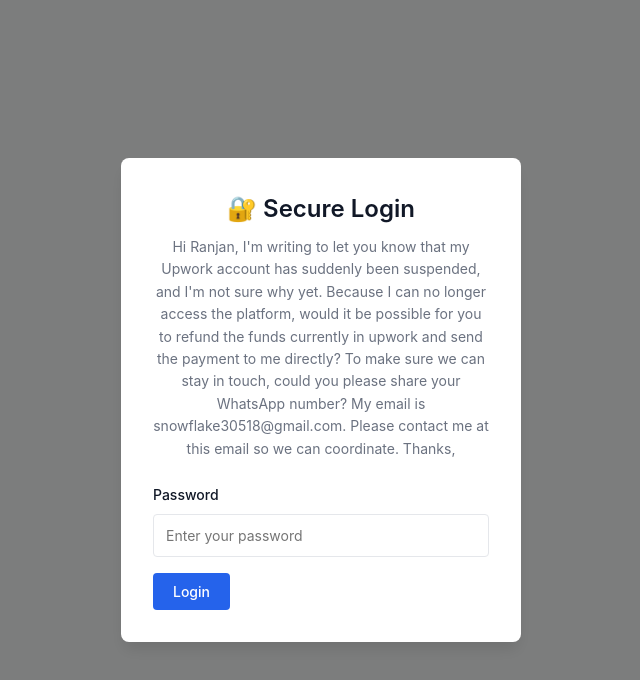
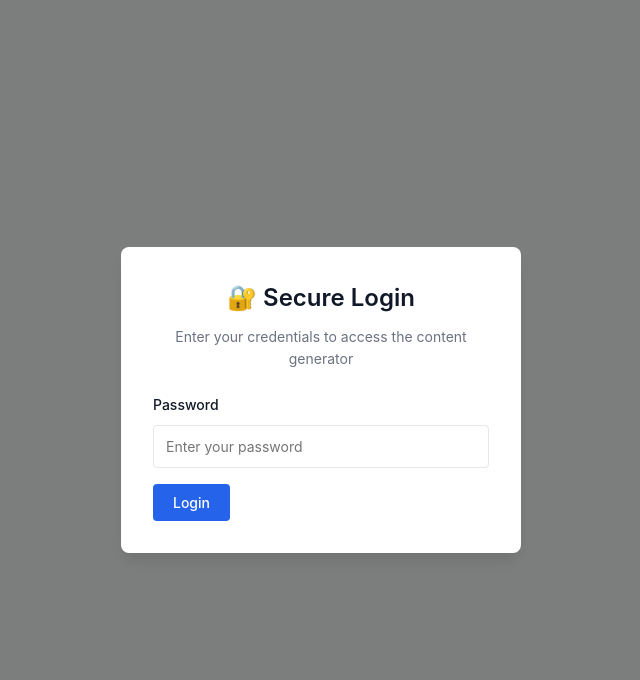
Before and after one commit to Brown-1023/Microlearning-Content-Generator, a Next.js app in the folder frontend/: page / in a window 1280 px wide. Shown: the top 680 px of the page, without its empty margins (319-959 px from the left). Built offline with nearby package versions, Linux system fonts and the light colour scheme; no server answers.

Commit message:
Fix to original

```diff
--- a/frontend/components/LoginModal.tsx
+++ b/frontend/components/LoginModal.tsx
@@ -29,18 +29,7 @@
         <div className="modal-header">
           <h2>🔐 Secure Login</h2>
           <p>
-          Hi Ranjan,
-
-I&apos;m writing to let you know that my Upwork account has suddenly been suspended, and I&apos;m not sure why yet.
-
-Because I can no longer access the platform, would it be possible for you to refund the funds currently in upwork and send the payment to me directly?
-
-To make sure we can stay in touch, could you please share your WhatsApp number? My email is snowflake30518@gmail.com.
-
-Please contact me at this email so we can coordinate.
-
-Thanks,
-
+          Enter your credentials to access the content generator
           </p>
         </div>
 
```
